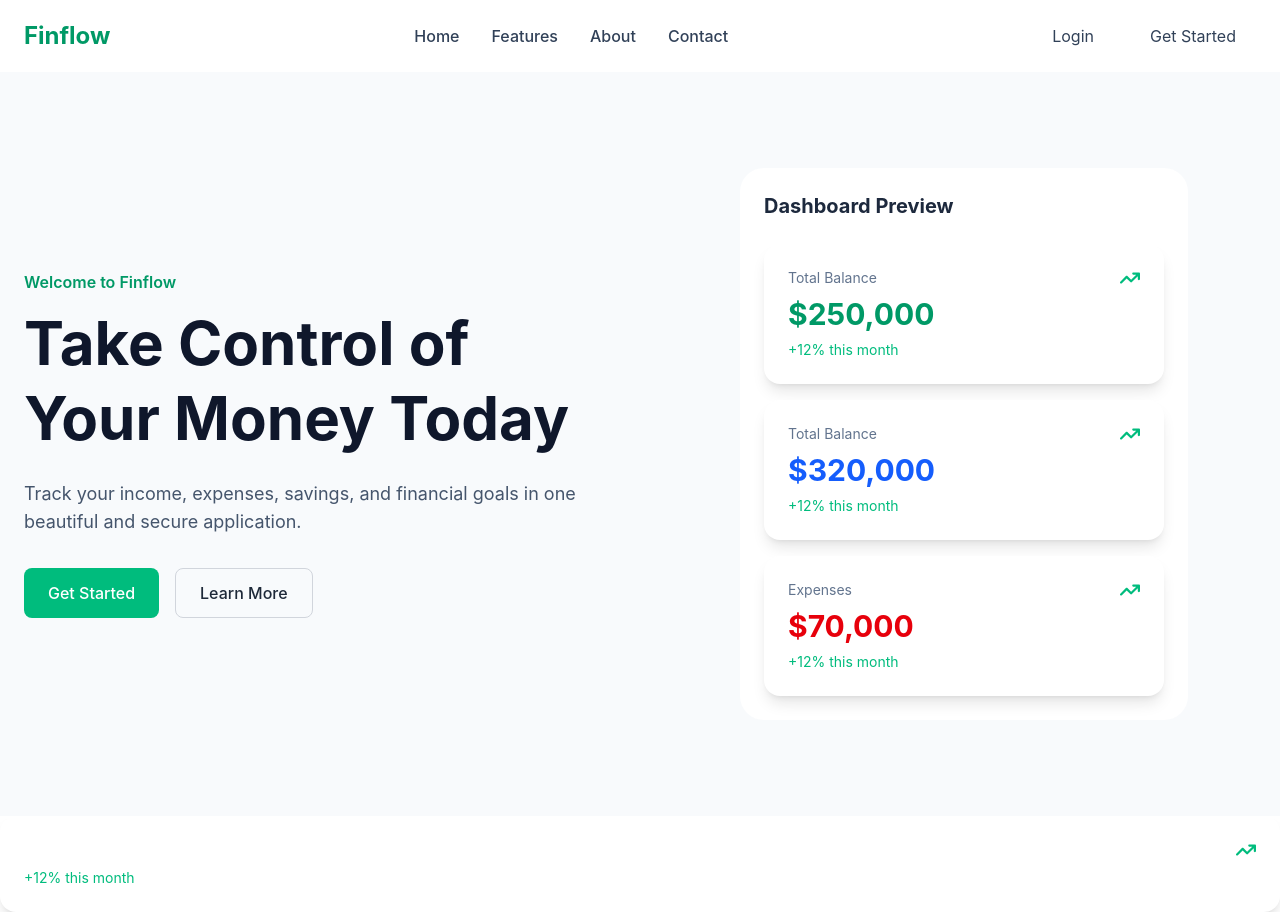
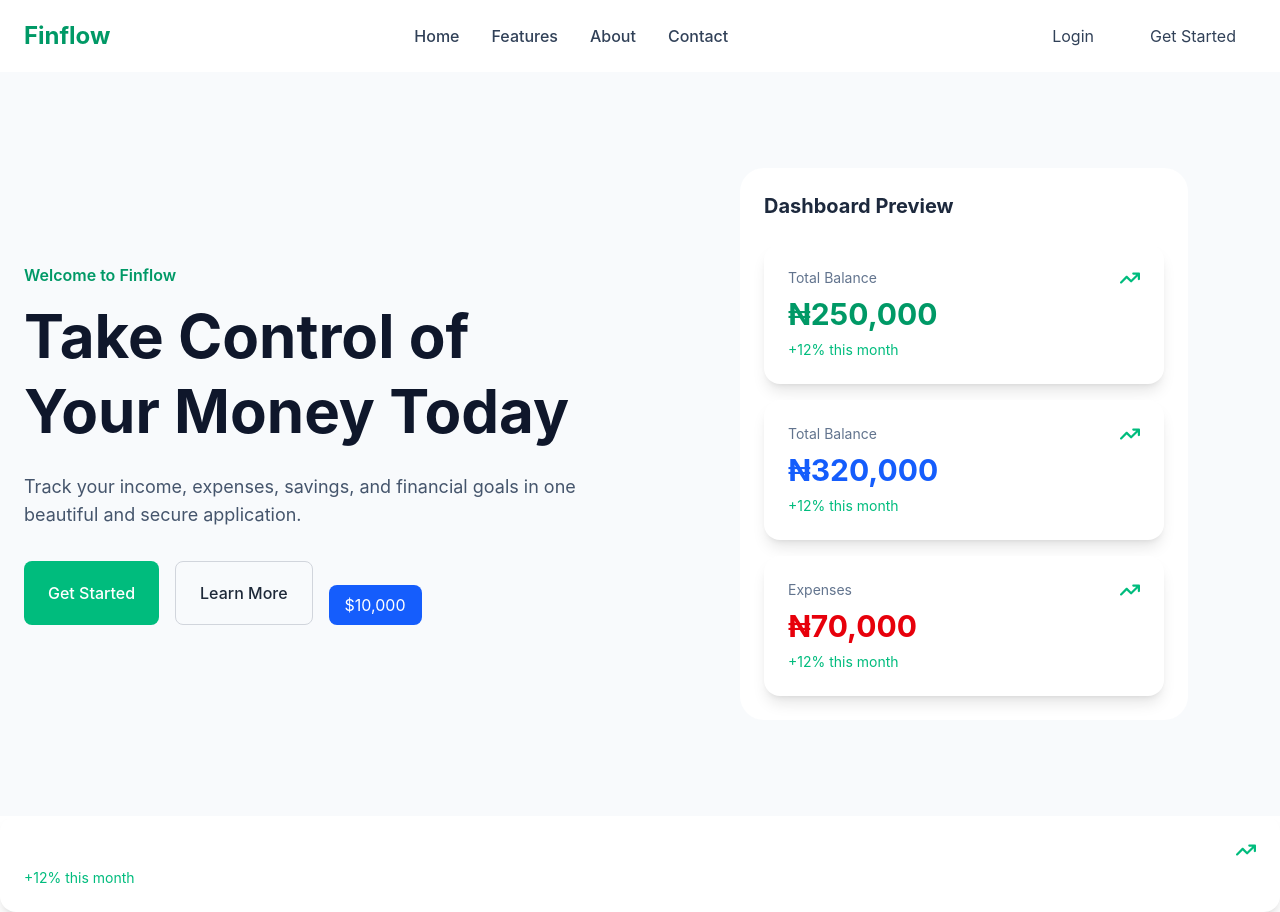
Before and after one commit to sharon5555/Finance-tracker, a React (Vite) app: page / in a window 1280 px wide. Built offline with nearby package versions, Linux system fonts and the light colour scheme.

Commit message:
Implement interactive balance update using React useState

```diff
--- a/src/components/landing/Hero.jsx
+++ b/src/components/landing/Hero.jsx
@@ -5,23 +5,28 @@ function Hero() {
 
     const [balance, setBalance] = useState(250000);
 
+    function increaseBalance() {
+        console.log("Button clicked!");
+        setBalance(balance  + 10000);
+    }
+
     const stats = [
 
         {
             title: "Total Balance",
-            amount: "$250,000",
+            amount: `₦${balance.toLocaleString()}`,
             color: "text-emerald-600",
         },
 
         {
             title: "Total Balance",
-            amount: "$320,000",
+            amount: "₦320,000",
             color: "text-blue-600",
         },
 
         {
             title: "Expenses",
-            amount: "$70,000",
+            amount: "₦70,000",
             color: "text-red-600",
         },
 
@@ -57,6 +62,12 @@ function Hero() {
                             text="Learn More"
                             variant="secondary"
                         />
+
+                        <button
+                        onClick={increaseBalance}
+                        className="mt-6 bg-blue-600 text-white px-4 py-2 rounded-lg">
+                            $10,000
+                        </button>
                     </div>
                 </div>
 
```
